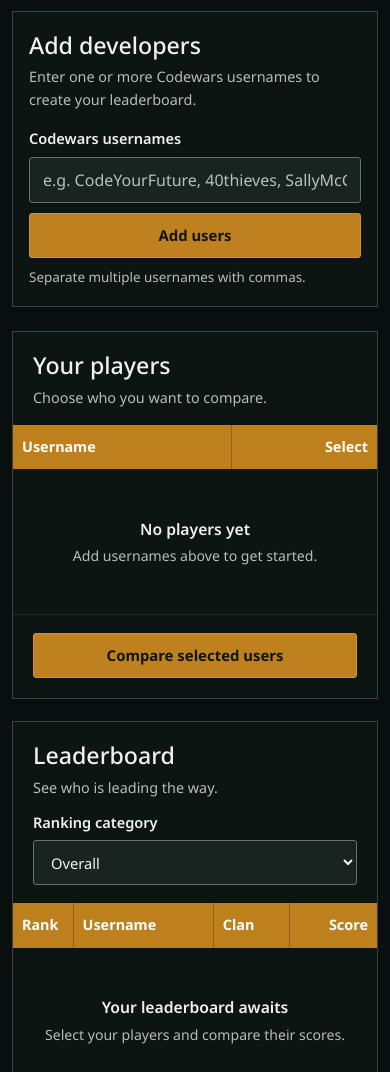
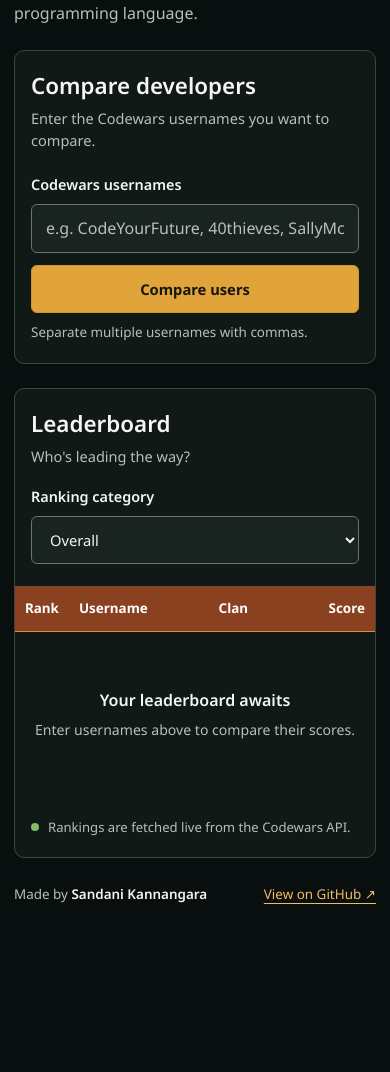
Before and after one commit to SandzSoft/Project-Codewars-Leaderboard, a website: page index.html in a window 390 px wide. Shown: the part 129-1201 px from the top of the page. After the commit the page ends 1066 px from the top, so only its background shows below. Drawn offline with Linux system fonts and the light colour scheme.

Commit message:
Add initial JavaScript functionality for user comparison

```diff
--- a/index.html
+++ b/index.html
@@ -8,40 +8,42 @@
       name="description"
       content="Compare Codewars users and explore their rankings across programming languages."
     />
+
     <title>Codewars Leaderboard | SandzSoft</title>
+
     <link rel="preconnect" href="https://fonts.googleapis.com" />
     <link rel="preconnect" href="https://fonts.gstatic.com" crossorigin />
     <link
       href="https://fonts.googleapis.com/css2?family=Noto+Sans:wght@400;500;600;700&display=swap"
       rel="stylesheet"
     />
+
     <link rel="stylesheet" href="style.css" />
     <script src="index.mjs" type="module"></script>
   </head>
+
   <body>
     <main class="page-container">
       <header class="hero">
-        <div class="hero-content">
+        <p class="eyebrow">DEVELOPER RANKINGS</p>
         <h1>Codewars Leaderboard</h1>
         <p class="hero-subtitle">
-            Compare Codewars users by overall score or programming language.
+          Compare developers by overall score or programming language.
         </p>
-        </div>
       </header>
+
       <section
         class="panel add-users-panel"
         aria-labelledby="add-users-heading"
       >
         <div class="section-heading">
-          <div>
-            <h2 id="add-users-heading">Add developers</h2>
-            <p>
-              Enter one or more Codewars usernames to create your leaderboard.
-            </p>
+          <h2 id="add-users-heading">Compare developers</h2>
+          <p>Enter the Codewars usernames you want to compare.</p>
         </div>
-        </div>
+
         <div class="add-users-form">
           <label for="usernames">Codewars usernames</label>
+
           <div class="input-row">
             <input
               id="usernames"
@@ -52,13 +54,16 @@
               spellcheck="false"
               aria-describedby="usernames-help"
             />
+
             <button type="button" id="add_users_button" class="primary-button">
-              Add users
+              Compare users
             </button>
           </div>
+
           <p id="usernames-help" class="field-hint">
             Separate multiple usernames with commas.
           </p>
+
           <p
             id="users_message"
             class="status-message"
@@ -67,59 +72,17 @@
           ></p>
         </div>
       </section>
-      <div class="workspace">
-        <section
-          class="panel selection-panel"
-          aria-labelledby="players-heading"
-        >
-          <div class="section-heading">
-            <div>
-              <h2 id="players-heading">Your players</h2>
-              <p>Choose who you want to compare.</p>
-            </div>
-          </div>
-          <div class="table-wrapper">
-            <table id="users_table">
-              <caption class="visually-hidden">
-                Codewars users available for comparison
-              </caption>
-              <thead>
-                <tr>
-                  <th scope="col">Username</th>
-                  <th scope="col" class="select-column">Select</th>
-                </tr>
-              </thead>
-              <tbody>
-                <tr class="empty-row">
-                  <td colspan="2">
-                    <div class="empty-state">
-                      <strong>No players yet</strong
-                      ><span>Add usernames above to get started.</span>
-                    </div>
-                  </td>
-                </tr>
-              </tbody>
-            </table>
-          </div>
-          <button
-            type="button"
-            id="compare_users_button"
-            class="primary-button compare-button"
-          >
-            Compare selected users
-          </button>
-        </section>
+
       <section
         class="panel leaderboard-panel"
         aria-labelledby="leaderboard-heading"
       >
         <div class="leaderboard-top">
           <div class="section-heading">
-              <div>
             <h2 id="leaderboard-heading">Leaderboard</h2>
-                <p>See who is leading the way.</p>
+            <p>Who's leading the way?</p>
           </div>
-            </div>
+
           <div class="ranking-control">
             <label for="ranking_select">Ranking category</label>
             <select id="ranking_select" name="ranking">
@@ -127,17 +90,20 @@
             </select>
           </div>
         </div>
+
         <p
           id="leaderboard_message"
           class="status-message"
           role="status"
           aria-live="polite"
         ></p>
+
         <div class="table-wrapper">
           <table id="leaderboard_table">
             <caption class="visually-hidden">
-                User rankings sorted from highest score to lowest score
+              Codewars users ranked from highest score to lowest score
             </caption>
+
             <thead>
               <tr>
                 <th scope="col" class="rank-column">Rank</th>
@@ -146,34 +112,38 @@
                 <th scope="col" class="score-column">Score</th>
               </tr>
             </thead>
+
             <tbody>
               <tr class="empty-row">
                 <td colspan="4">
-                    <div class="empty-state leaderboard-empty">
-                      <strong>Your leaderboard awaits</strong
-                      ><span
-                        >Select your players and compare their scores.</span
-                      >
+                  <div class="empty-state">
+                    <strong>Your leaderboard awaits</strong>
+                    <span>
+                      Enter usernames above to compare their scores.
+                    </span>
                   </div>
                 </td>
               </tr>
             </tbody>
           </table>
         </div>
+
         <p class="leaderboard-note">
-            <span class="status-dot" aria-hidden="true"></span> Rankings are
-            fetched live from the Codewars API.
+          <span class="status-dot" aria-hidden="true"></span>
+          Rankings are fetched live from the Codewars API.
         </p>
       </section>
-      </div>
+
       <footer class="site-footer">
-        <span>Made by <strong>Sandani Kannangara</strong></span
-        ><a
+        <span> Made by <strong>Sandani Kannangara</strong> </span>
+
+        <a
           href="https://github.com/SandzSoft/Project-Codewars-Leaderboard"
           target="_blank"
           rel="noopener noreferrer"
-          >View on GitHub ↗</a
         >
+          View on GitHub ↗
+        </a>
       </footer>
     </main>
   </body>
--- a/style.css
+++ b/style.css
@@ -1,10 +1,10 @@
 /* ==========================================================
    CODEWARS LEADERBOARD
-   Dark, high-contrast styling inspired by Lichess.
-   No decorative effects or animation.
+   Dark, high-contrast developer dashboard
    ========================================================== */
 
 /* 1. Colours and typography */
+
 :root {
   font-family: "Noto Sans", Arial, sans-serif;
   font-size: 16px;
@@ -16,16 +16,19 @@
   -webkit-font-smoothing: antialiased;
 
   --background: #090f0e;
-  --surface: #0d1513;
-  --stripe: #1d2624;
-  --border: #39423f;
+  --surface: #101916;
+  --surface-raised: #192320;
+  --stripe: #1b2521;
+  --border: #394740;
   --text: #dedede;
-  --muted: #b5bfba;
-  --heading: #f1f1f1;
-  --orange: #be801d;
+  --muted: #b5c0b9;
+  --heading: #f5f6f4;
+  --orange: #8a4120;
   --orange-border: #d19432;
-  --button: #bf811f;
-  --button-hover: #d09535;
+  --button: #e0a43b;
+  --button-hover: #f0b84f;
+  --winner-background: #292719;
+  --winner-text: #ffd17c;
 }
 
 * {
@@ -34,6 +37,7 @@
 
 html {
   min-width: 320px;
+  scroll-behavior: smooth;
 }
 
 body {
@@ -54,21 +58,22 @@ select {
 }
 
 button:disabled {
-  opacity: 0.55;
+  opacity: 0.6;
   cursor: not-allowed;
 }
 
 a {
   color: #f0bb67;
+  text-underline-offset: 4px;
 }
 
 a:hover {
-  text-decoration: underline;
+  color: #ffda98;
 }
 
 :focus-visible {
   outline: 3px solid #ffd17c;
-  outline-offset: 3px;
+  outline-offset: 4px;
 }
 
 .visually-hidden {
@@ -84,112 +89,114 @@ a:hover {
 }
 
 /* 2. Page layout */
+
 .page-container {
-  width: min(1180px, calc(100% - 48px));
+  width: min(1120px, calc(100% - 48px));
   margin: 0 auto;
-  padding: 34px 0 24px;
+  padding: 42px 0 24px;
 }
 
 .hero {
-  margin-bottom: 25px;
+  margin-bottom: 30px;
+}
+
+.eyebrow {
+  margin: 0 0 8px;
+  color: #e0a43b;
+  font-size: 0.75rem;
+  font-weight: 700;
+  letter-spacing: 0.16em;
 }
 
 h1 {
   margin: 0;
   color: var(--heading);
-  font-size: clamp(1.8rem, 3vw, 2.15rem);
-  font-weight: 500;
-  line-height: 1.3;
+  font-size: clamp(2rem, 4vw, 2.8rem);
+  font-weight: 700;
+  letter-spacing: -0.04em;
+  line-height: 1.2;
 }
 
 .hero-subtitle {
-  margin: 7px 0 0;
+  margin: 12px 0 0;
   color: var(--muted);
-  font-size: 0.98rem;
+  font-size: 1rem;
 }
 
 .panel {
   min-width: 0;
   background: var(--surface);
   border: 1px solid var(--border);
+  border-radius: 10px;
 }
 
 .add-users-panel {
-  padding: 22px 25px 24px;
+  padding: 24px;
   margin-bottom: 24px;
 }
 
-.workspace {
-  display: grid;
-  grid-template-columns: minmax(270px, 0.75fr) minmax(0, 1.5fr);
-  gap: 22px;
-  align-items: start;
-}
-
-.selection-panel,
 .leaderboard-panel {
-  padding: 0 0 20px;
+  padding: 24px 0 20px;
 }
 
 /* 3. Section headings */
+
 .section-heading {
-  margin-bottom: 16px;
+  min-width: 0;
 }
 
-.selection-panel > .section-heading,
-.leaderboard-top {
-  padding: 18px 20px 0;
-}
-
-h2 {
+.section-heading h2 {
   margin: 0;
   color: var(--heading);
-  font-size: 1.45rem;
-  font-weight: 500;
+  font-size: 1.4rem;
+  font-weight: 600;
   line-height: 1.35;
 }
 
 .section-heading p {
-  margin: 5px 0 0;
+  margin: 6px 0 0;
   color: var(--muted);
-  font-size: 0.9rem;
+  font-size: 0.91rem;
+}
+
+.add-users-panel .section-heading {
+  margin-bottom: 22px;
 }
 
 .leaderboard-top {
   display: flex;
   align-items: end;
   justify-content: space-between;
-  gap: 18px;
-  margin-bottom: 18px;
+  gap: 24px;
+  padding: 0 24px;
+  margin-bottom: 22px;
 }
 
-.leaderboard-top .section-heading {
-  margin: 0;
-}
+/* 4. Input and ranking controls */
 
-/* 4. User input and controls */
-.add-users-form > label,
+.add-users-form>label,
 .ranking-control label {
   display: block;
-  margin-bottom: 7px;
+  margin-bottom: 8px;
   color: var(--heading);
-  font-size: 0.91rem;
+  font-size: 0.9rem;
   font-weight: 600;
 }
 
 .input-row {
   display: flex;
-  gap: 10px;
+  align-items: stretch;
+  gap: 12px;
 }
 
 #usernames,
 #ranking_select {
-  min-height: 45px;
-  padding: 10px 13px;
+  min-height: 48px;
+  padding: 11px 14px;
   color: #f5f5f5;
-  background: #192320;
-  border: 1px solid #68716c;
-  border-radius: 3px;
+  background: var(--surface-raised);
+  border: 1px solid #68766d;
+  border-radius: 6px;
 }
 
 #usernames {
@@ -202,15 +209,21 @@ h2 {
   opacity: 1;
 }
 
+#usernames:focus-visible,
+#ranking_select:focus-visible {
+  border-color: var(--button);
+}
+
 .primary-button {
-  min-height: 45px;
-  padding: 10px 19px;
-  color: #11150e;
+  min-height: 48px;
+  padding: 11px 20px;
+  color: #17170e;
   background: var(--button);
   border: 1px solid var(--orange-border);
-  border-radius: 3px;
-  font-size: 0.93rem;
+  border-radius: 6px;
+  font-size: 0.92rem;
   font-weight: 700;
+  transition: background-color 150ms ease;
 }
 
 .primary-button:hover:not(:disabled) {
@@ -223,193 +236,235 @@ h2 {
   font-size: 0.84rem;
 }
 
-.status-message {
-  margin: 0;
-  color: #ffb9a6;
+.ranking-control {
+  flex: 0 0 auto;
+  min-width: 190px;
+}
+
+#ranking_select {
+  width: 100%;
   font-size: 0.92rem;
 }
 
+.status-message {
+  margin: 0;
+  color: #ffc0ad;
+  font-size: 0.9rem;
+  overflow-wrap: anywhere;
+}
+
 .status-message:not(:empty) {
-  margin: 12px 20px 0;
+  margin: 14px 24px 0;
 }
 
 .add-users-panel .status-message:not(:empty) {
   margin-left: 0;
 }
 
-#ranking_select {
-  min-width: 150px;
-  font-size: 0.92rem;
-}
+/* 5. Leaderboard table */
 
-.compare-button {
-  display: block;
-  width: calc(100% - 40px);
-  margin: 18px 20px 0;
-}
-
-/* 5. Leaderboard tables */
 .table-wrapper {
   width: 100%;
   overflow-x: auto;
 }
 
-table {
+#leaderboard_table {
   width: 100%;
   border-collapse: collapse;
   text-align: left;
 }
 
-th {
-  padding: 13px 14px;
-  color: #ffffff;
+#leaderboard_table th {
+  padding: 14px 18px;
+  color: #fff;
   background: var(--orange);
-  border-right: 1px solid #94600f;
-  font-size: 1rem;
+  border-bottom: 1px solid var(--orange-border);
+  font-size: 0.9rem;
   font-weight: 700;
   white-space: nowrap;
 }
 
-th:last-child {
-  border-right: 0;
-}
-
-td {
-  padding: 12px 14px;
+#leaderboard_table td {
+  padding: 14px 18px;
   color: var(--text);
-  font-size: 0.98rem;
-  border-bottom: 1px solid #202a27;
+  font-size: 0.92rem;
+  border-bottom: 1px solid #26312b;
   overflow-wrap: anywhere;
 }
 
-tbody tr:nth-child(even) {
+#leaderboard_table tbody tr:nth-child(even):not(.empty-row) {
   background: var(--stripe);
 }
 
-tbody tr:first-child:not(.empty-row) td {
-  font-weight: 600;
+#leaderboard_table .rank-column {
+  width: 80px;
 }
 
-#leaderboard_table tbody tr:first-child:not(.empty-row) td:first-child {
-  color: #ffc36b;
-  border-left: 3px solid var(--orange);
+#leaderboard_table .score-column,
+#leaderboard_table td:first-child,
+#leaderboard_table td:last-child {
+  font-variant-numeric: tabular-nums;
 }
 
-#leaderboard_table tbody tr:first-child:not(.empty-row) {
-  background: #2b291d;
+#leaderboard_table th:first-child,
+#leaderboard_table td:first-child {
+  text-align: center;
 }
 
-.select-column,
-.score-column {
+#leaderboard_table th:last-child,
+#leaderboard_table td:last-child {
   text-align: right;
 }
 
-#leaderboard_table td:last-child {
-  text-align: right;
-  font-variant-numeric: tabular-nums;
+/* Highlight the leading user.
+   JavaScript must add the winner-row class to the top row. */
+
+#leaderboard_table tbody tr.winner-row {
+  background: var(--winner-background);
 }
 
-.rank-column {
-  width: 60px;
+#leaderboard_table tbody tr.winner-row td {
+  font-weight: 700;
 }
 
-#users_table input[type="checkbox"] {
-  width: 18px;
-  height: 18px;
-  accent-color: #d69a39;
+#leaderboard_table tbody tr.winner-row td:first-child {
+  color: var(--winner-text);
+  border-left: 4px solid var(--orange-border);
 }
 
-.empty-row td {
+/* Empty leaderboard */
+
+#leaderboard_table tbody tr.empty-row td {
   padding: 0;
   background: var(--surface);
+  border-bottom: 0;
 }
 
 .empty-state {
   display: flex;
+  min-height: 165px;
   flex-direction: column;
   align-items: center;
   justify-content: center;
-  min-height: 145px;
-  padding: 24px 14px;
+  padding: 28px 18px;
   text-align: center;
 }
 
 .empty-state strong {
   color: var(--heading);
-  font-size: 0.98rem;
+  font-size: 1rem;
   font-weight: 600;
 }
 
 .empty-state span {
-  margin-top: 4px;
+  margin-top: 6px;
   color: var(--muted);
   font-size: 0.88rem;
 }
 
 .leaderboard-note {
-  margin: 17px 20px 0;
+  display: flex;
+  align-items: center;
+  gap: 9px;
+  margin: 20px 24px 0;
   color: var(--muted);
   font-size: 0.82rem;
 }
 
 .status-dot {
-  display: inline-block;
+  flex: 0 0 auto;
   width: 8px;
   height: 8px;
-  margin-right: 7px;
-  background: #75ad4e;
+  background: #86bd68;
   border-radius: 50%;
 }
 
 /* 6. Footer */
+
 .site-footer {
   display: flex;
   justify-content: space-between;
   gap: 16px;
-  padding: 24px 0;
+  padding: 26px 0 8px;
   color: var(--muted);
-  font-size: 0.85rem;
+  font-size: 0.84rem;
+}
+
+.site-footer strong {
+  color: var(--heading);
+  font-weight: 600;
 }
 
 /* 7. Responsive layout */
-@media (max-width: 850px) {
-  .workspace {
-    grid-template-columns: 1fr;
+
+@media (max-width: 650px) {
+  .page-container {
+    width: calc(100% - 28px);
+    padding-top: 28px;
   }
-}
 
-@media (max-width: 600px) {
-  .page-container {
-    width: calc(100% - 24px);
-    padding-top: 22px;
+  .hero {
+    margin-bottom: 24px;
   }
 
   .add-users-panel {
-    padding: 18px 16px;
+    padding: 20px 16px;
   }
 
-  .input-row,
+  .input-row {
+    flex-direction: column;
+  }
+
+  .primary-button {
+    width: 100%;
+  }
+
+  .leaderboard-panel {
+    padding-top: 20px;
+  }
+
   .leaderboard-top {
     flex-direction: column;
     align-items: stretch;
+    gap: 18px;
+    padding: 0 16px;
   }
 
-  .leaderboard-top {
-    gap: 12px;
+  .ranking-control {
+    width: 100%;
   }
 
-  .ranking-control,
-  #ranking_select {
-    width: 100%;
+  .status-message:not(:empty) {
+    margin-right: 16px;
+    margin-left: 16px;
+  }
+
+  .leaderboard-note {
+    margin-right: 16px;
+    margin-left: 16px;
+  }
+
+  #leaderboard_table th,
+  #leaderboard_table td {
+    padding: 12px 10px;
+    font-size: 0.84rem;
+  }
+
+  #leaderboard_table .rank-column {
+    width: 48px;
   }
 
   .site-footer {
     flex-wrap: wrap;
   }
+}
 
-  th,
-  td {
-    padding: 11px 9px;
-    font-size: 0.9rem;
+@media (prefers-reduced-motion: reduce) {
+  html {
+    scroll-behavior: auto;
+  }
+
+  .primary-button {
+    transition: none;
   }
 }
```
Also changed, not shown: index.mjs (+63 -58 lines). Lines whose indentation alone changed are shown as unchanged.
